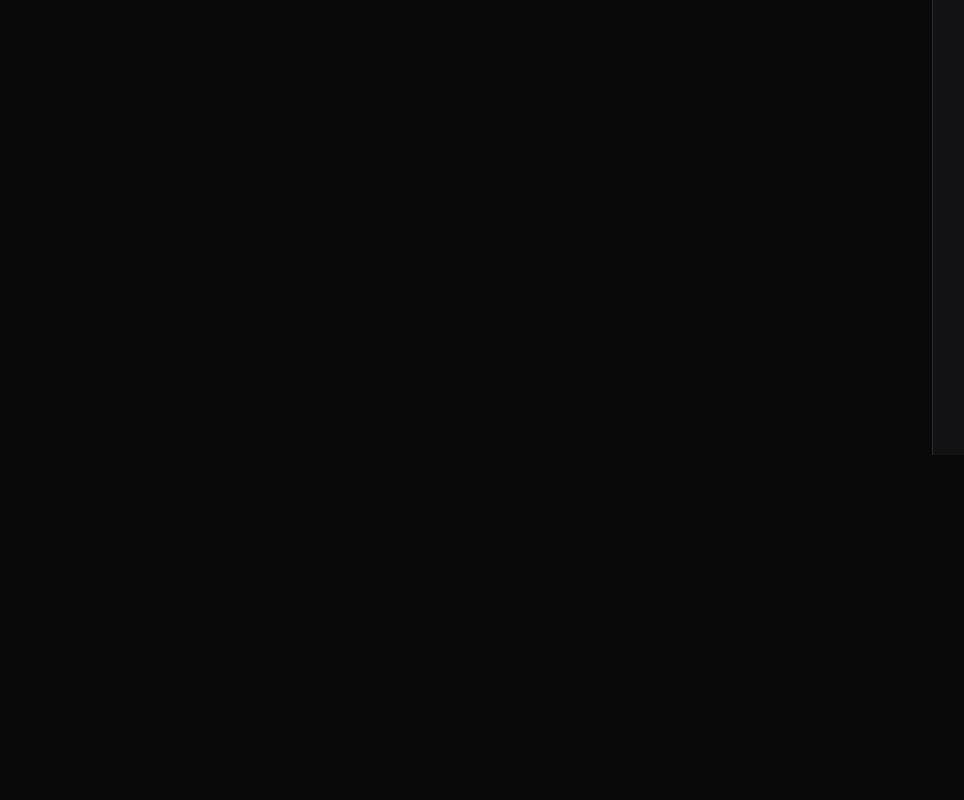
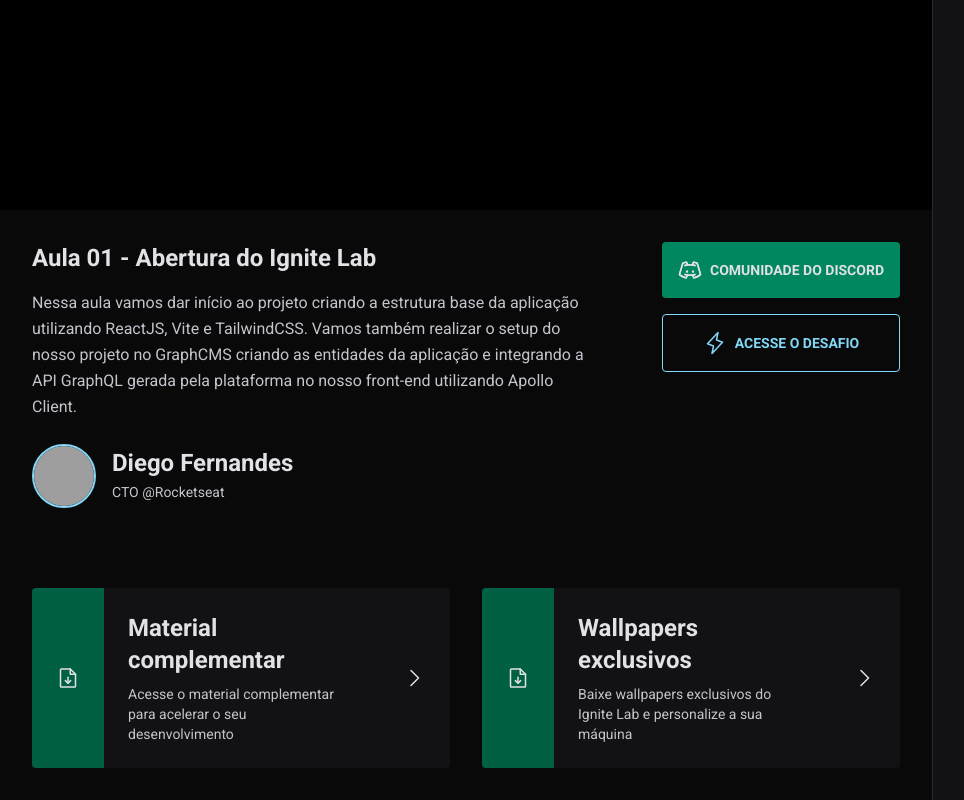
Before and after one commit to MyllaC/IgniteLab-ReactJS, a React (Vite) app: page /event/lesson/1 in a window 1280 px wide. Shown: the part 345-1145 px from the top of the page, without its empty margins (0-964 px from the left). Before the commit the page ends 800 px from the top, so only its background shows below. Built offline with nearby package versions, Linux system fonts and the light colour scheme; no server answers; grey boxes are pictures that could not be loaded.

Commit message:
html e css base do componente video

```diff
--- a/src/components/Video.tsx
+++ b/src/components/Video.tsx
@@ -1,3 +1,107 @@
+import {
+  DiscordLogo,
+  Lightning,
+  FileArrowDown,
+  CaretRight
+} from 'phosphor-react'
+
 export function Video() {
-  return <div className="flex-1">Video</div>
+  return (
+    <div className="flex-1">
+      <div className="bg-black flex justify-center">
+        <div className="h-full w-full max-w-[1100px] max-h-[60vh] aspect-video"></div>
+      </div>
+
+      <div className="p-8 max-w-[1100px] mx-auto">
+        <div className="flex items-start gap-16">
+          <div className="flex-1">
+            <h1 className="text-2xl font-bold">
+              Aula 01 - Abertura do Ignite Lab
+            </h1>
+            <p className="mt-4 text-gray-200 leading-relaxed">
+              Nessa aula vamos dar início ao projeto criando a estrutura base da
+              aplicação utilizando ReactJS, Vite e TailwindCSS. Vamos também
+              realizar o setup do nosso projeto no GraphCMS criando as entidades
+              da aplicação e integrando a API GraphQL gerada pela plataforma no
+              nosso front-end utilizando Apollo Client.
+            </p>
+
+            <div className="flex items-center gap-4 mt-6">
+              <img
+                className="h-16 w-16 rounded-full border-2 border-blue-500"
+                src="https://github.com/diego3g.png"
+                alt=""
+              />
+              <div className="leading-relaxed">
+                <strong className="font-bold text-2xl block">
+                  Diego Fernandes
+                </strong>
+                <span className="text-gray-200 text-sm blobk">
+                  CTO @Rocketseat
+                </span>
+              </div>
+            </div>
+          </div>
+
+          <div className="flex flex-col gap-4">
+            <a
+              href=""
+              className="p-4 text-sm bg-green-500 flex items-center rounded font-bold uppercase gap-2 justify-center hover:bg-green-700 transition-colors"
+            >
+              <DiscordLogo size={24} />
+              Comunidade do Discord
+            </a>
+
+            <a
+              href=""
+              className="p-4 text-sm border border-blue-500 text-blue-500 flex items-center rounded font-bold uppercase gap-2 justify-center hover:bg-blue-500 hover:text-gray-900 transition-colors"
+            >
+              <Lightning size={24} />
+              Acesse o desafio
+            </a>
+          </div>
+        </div>
+
+        <div className="gap-8 mt-20 grid grid-cols-2">
+          <a
+            href=""
+            className="bg-gray-700 rounded overflow-hidden flex items-stretch gap-6 hover:bg-gray-600 transition-colors"
+          >
+            <div className="bg-green-700 h-full p-6 flex items-center">
+              <FileArrowDown size={24} />
+            </div>
+            <div className="py-6 leading-relaxed">
+              <strong className="text-2xl">Material complementar</strong>
+              <p className="text-sm text-gray-200 mt-2">
+                Acesse o material complementar para acelerar o seu
+                desenvolvimento
+              </p>
+            </div>
+            <div className="h-full p-6 flex items-center">
+              <CaretRight size={24} />
+            </div>
+          </a>
+
+          <a
+            href=""
+            className="bg-gray-700 rounded overflow-hidden flex items-stretch gap-6 hover:bg-gray-600 transition-colors"
+          >
+            <div className="bg-green-700 h-full p-6 flex items-center">
+              <FileArrowDown size={24} />
+            </div>
+            <div className="py-6 leading-relaxed">
+              <strong className="text-2xl">Wallpapers exclusivos</strong>
+              <p className="text-sm text-gray-200 mt-2">
+                Baixe wallpapers exclusivos do Ignite Lab e personalize a sua
+                máquina
+              </p>
+            </div>
+            <div className="h-full p-6 flex items-center">
+              <CaretRight size={24} />
+            </div>
+          </a>
+        </div>
+      </div>
+    </div>
+  )
 }
```
